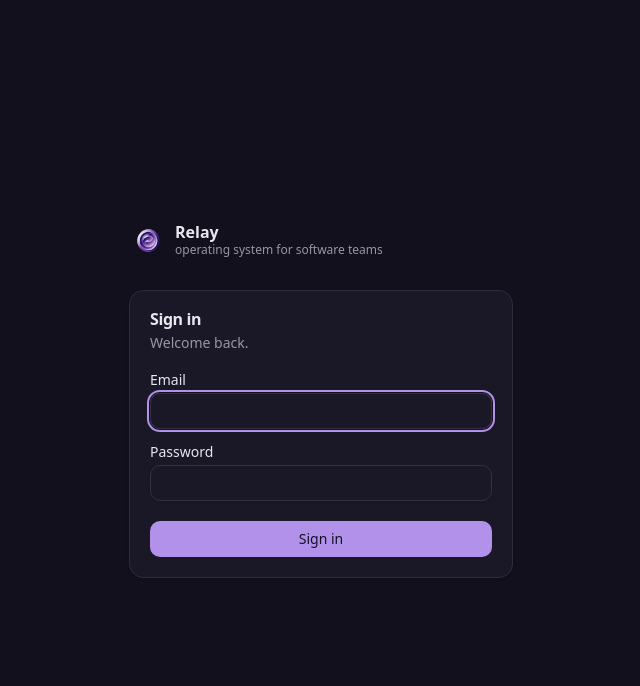
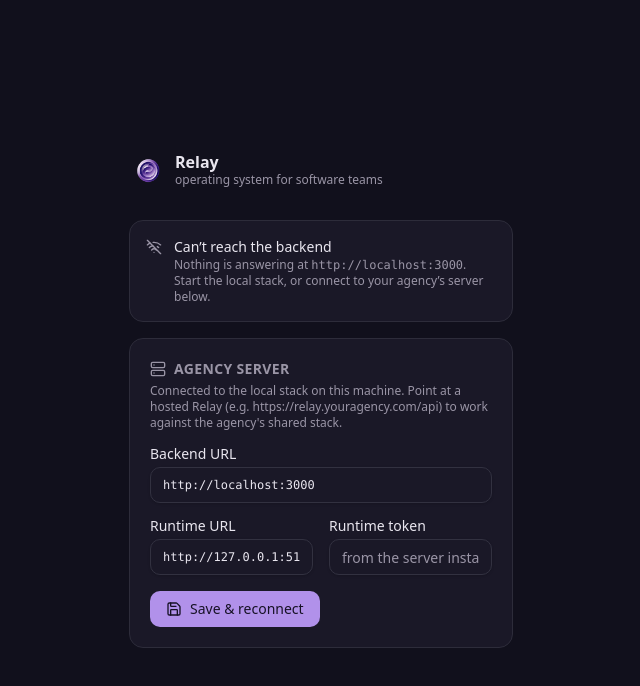
Before and after one commit to termdx/Relay, a React (Vite) app in the folder apps/desktop/: page / in a window 1280 px wide. Shown: the top 686 px of the page, without its empty margins (319-959 px from the left). Built offline with nearby package versions, Linux system fonts and the light colour scheme; no server answers.

Commit message:
fix(desktop): agency-server form reachable pre-auth — fresh installs against a hosted Relay had no path to setup; mirror always refreshes assets

```diff
--- /dev/null
+++ b/apps/desktop/src/components/server-settings.tsx
@@ -0,0 +1,103 @@
+import { Save, Server } from "lucide-react";
+import * as React from "react";
+import { Button } from "@/components/ui/button";
+import { Input } from "@/components/ui/input";
+import { Label } from "@/components/ui/label";
+import { getServerConfig, LOCAL_SERVER, setServerConfig } from "@/lib/api/http";
+import { toast } from "@/lib/toast";
+
+/**
+ * The agency-server connection form. Lives in Settings, and also on the
+ * auth screen — a fresh install pointed at a dead localhost backend must be
+ * able to reach a hosted Relay before it can authenticate at all.
+ */
+export function ServerSettingsCard() {
+  const current = getServerConfig();
+  const [backendUrlValue, setBackendUrlValue] = React.useState(current.backendUrl);
+  const [runtimeUrlValue, setRuntimeUrlValue] = React.useState(current.runtimeUrl);
+  const [token, setToken] = React.useState(current.runtimeToken);
+  const isLocal =
+    backendUrlValue === LOCAL_SERVER.backendUrl &&
+    runtimeUrlValue === LOCAL_SERVER.runtimeUrl;
+
+  function save() {
+    setServerConfig({
+      backendUrl: backendUrlValue.trim() || LOCAL_SERVER.backendUrl,
+      runtimeUrl: runtimeUrlValue.trim() || LOCAL_SERVER.runtimeUrl,
+      runtimeToken: token.trim(),
+    });
+    toast.success("Server saved — reloading to reconnect");
+    setTimeout(() => window.location.reload(), 800);
+  }
+
+  function resetLocal() {
+    setBackendUrlValue(LOCAL_SERVER.backendUrl);
+    setRuntimeUrlValue(LOCAL_SERVER.runtimeUrl);
+    setToken("");
+    setServerConfig(LOCAL_SERVER);
+    toast.success("Back to the local stack — reloading");
+    setTimeout(() => window.location.reload(), 800);
+  }
+
+  return (
+    <section className="rounded-lg border border-border bg-card p-5">
+      <h2 className="mb-1 flex items-center gap-2 text-sm font-semibold uppercase tracking-wide text-muted-foreground">
+        <Server className="size-4" />
+        Agency server
+      </h2>
+      <p className="mb-4 text-xs text-muted-foreground">
+        {isLocal
+          ? "Connected to the local stack on this machine."
+          : "Connected to a remote agency server."}{" "}
+        Point at a hosted Relay (e.g. https://relay.youragency.com/api) to work
+        against the agency's shared stack.
+      </p>
+      <div className="flex flex-col gap-4">
+        <div className="flex flex-col gap-1.5">
+          <Label htmlFor="srv-backend">Backend URL</Label>
+          <Input
+            id="srv-backend"
+            value={backendUrlValue}
+            onChange={(e) => setBackendUrlValue(e.target.value)}
+            placeholder="https://relay.youragency.com/api"
+            className="font-mono text-xs"
+          />
+        </div>
+        <div className="grid grid-cols-2 gap-4">
+          <div className="flex flex-col gap-1.5">
+            <Label htmlFor="srv-runtime">Runtime URL</Label>
+            <Input
+              id="srv-runtime"
+              value={runtimeUrlValue}
+              onChange={(e) => setRuntimeUrlValue(e.target.value)}
+              placeholder="https://relay.youragency.com/runtime"
+              className="font-mono text-xs"
+            />
+          </div>
+          <div className="flex flex-col gap-1.5">
+            <Label htmlFor="srv-token">Runtime token</Label>
+            <Input
+              id="srv-token"
+              type="password"
+              value={token}
+              onChange={(e) => setToken(e.target.value)}
+              placeholder="from the server installer"
+              autoComplete="off"
+            />
+          </div>
+        </div>
+        <div className="flex gap-2">
+          <Button onClick={save}>
+            <Save className="size-4" />
+            Save & reconnect
+          </Button>
+          {!isLocal && (
+            <Button variant="outline" onClick={resetLocal}>
+              Use local stack
+            </Button>
+          )}
+        </div>
+      </div>
+    </section>
+  );
+}
--- a/apps/desktop/src/pages/auth-flow.tsx
+++ b/apps/desktop/src/pages/auth-flow.tsx
@@ -1,6 +1,10 @@
 import { useQuery } from "@tanstack/react-query";
+import { WifiOff } from "lucide-react";
+import * as React from "react";
+import { ServerSettingsCard } from "@/components/server-settings";
+import { Spinner } from "@/components/ui/spinner";
 import { backend } from "@/lib/api/backend";
-import { Spinner } from "@/components/ui/spinner";
+import { getServerConfig } from "@/lib/api/http";
 import { LoginForm } from "@/pages/login";
 import { SetupForm } from "@/pages/setup";
 
@@ -8,11 +12,17 @@ import { SetupForm } from "@/pages/setup";
  * The unauthenticated experience. Asks the backend whether this instance has
  * an owner yet: first run → setup, otherwise → login. One decision, so the
  * self-hosted founder never sees a login box for an account that can't exist.
+ *
+ * If the backend is unreachable (fresh install pointed at localhost with no
+ * local stack), surface that and offer the agency-server form — connecting
+ * to a hosted Relay must be possible before any account exists.
  */
 export function AuthFlow() {
+  const [showServer, setShowServer] = React.useState(false);
   const status = useQuery({
     queryKey: ["auth-status"],
     queryFn: backend.auth.status,
+    retry: 1,
   });
 
   return (
@@ -32,11 +42,38 @@ export function AuthFlow() {
           <div className="flex justify-center py-10 text-muted-foreground">
             <Spinner className="size-5" />
           </div>
+        ) : status.isError ? (
+          <div className="flex flex-col gap-4">
+            <div className="flex items-start gap-3 rounded-lg border border-border bg-card p-4 text-sm">
+              <WifiOff className="mt-0.5 size-4 shrink-0 text-muted-foreground" />
+              <div>
+                <p className="font-medium">Can’t reach the backend</p>
+                <p className="text-xs text-muted-foreground">
+                  Nothing is answering at{" "}
+                  <span className="font-mono">{getServerConfig().backendUrl}</span>.
+                  Start the local stack, or connect to your agency’s server below.
+                </p>
+              </div>
+            </div>
+            <ServerSettingsCard />
+          </div>
+        ) : showServer ? (
+          <ServerSettingsCard />
         ) : status.data?.needsSetup ? (
           <SetupForm />
         ) : (
           <LoginForm />
         )}
+
+        {!status.isLoading && !status.isError && (
+          <button
+            type="button"
+            onClick={() => setShowServer((s) => !s)}
+            className="mt-6 w-full text-center text-xs text-muted-foreground underline-offset-4 hover:underline"
+          >
+            {showServer ? "Back to sign in" : "Connect to an agency server"}
+          </button>
+        )}
       </div>
     </div>
   );
--- a/apps/desktop/src/pages/settings.tsx
+++ b/apps/desktop/src/pages/settings.tsx
@@ -1,18 +1,14 @@
 import { useMutation } from "@tanstack/react-query";
-import { BellRing, Save, Server, Upload, User, X } from "lucide-react";
+import { BellRing, Save, Upload, User, X } from "lucide-react";
 import * as React from "react";
 import { PageHeader } from "@/components/page-header";
+import { ServerSettingsCard } from "@/components/server-settings";
 import { Button } from "@/components/ui/button";
 import { Input } from "@/components/ui/input";
 import { Label } from "@/components/ui/label";
 import { Spinner } from "@/components/ui/spinner";
 import { backend } from "@/lib/api/backend";
-import {
-  ApiError,
-  getServerConfig,
-  LOCAL_SERVER,
-  setServerConfig,
-} from "@/lib/api/http";
+import { ApiError } from "@/lib/api/http";
 import { useAuth } from "@/lib/auth";
 import {
   nativeNotificationsEnabled,
@@ -30,7 +26,7 @@ export function SettingsPage() {
       <div className="flex max-w-xl flex-col gap-8 px-8 py-6">
         <ProfileSection />
         <NotificationsSection />
-        <ServerSection />
+        <ServerSettingsCard />
       </div>
     </>
   );
@@ -139,97 +135,6 @@ function ProfileSection() {
 }
 
 /** Point the desktop at an agency-hosted server instead of localhost. */
-function ServerSection() {
-  const current = getServerConfig();
-  const [backendUrlValue, setBackendUrlValue] = React.useState(current.backendUrl);
-  const [runtimeUrlValue, setRuntimeUrlValue] = React.useState(current.runtimeUrl);
-  const [token, setToken] = React.useState(current.runtimeToken);
-  const isLocal =
-    backendUrlValue === LOCAL_SERVER.backendUrl &&
-    runtimeUrlValue === LOCAL_SERVER.runtimeUrl;
-
-  function save() {
-    setServerConfig({
-      backendUrl: backendUrlValue.trim() || LOCAL_SERVER.backendUrl,
-      runtimeUrl: runtimeUrlValue.trim() || LOCAL_SERVER.runtimeUrl,
-      runtimeToken: token.trim(),
-    });
-    toast.success("Server saved — reloading to reconnect");
-    setTimeout(() => window.location.reload(), 800);
-  }
-
-  function resetLocal() {
-    setBackendUrlValue(LOCAL_SERVER.backendUrl);
-    setRuntimeUrlValue(LOCAL_SERVER.runtimeUrl);
-    setToken("");
-    setServerConfig(LOCAL_SERVER);
-    toast.success("Back to the local stack — reloading");
-    setTimeout(() => window.location.reload(), 800);
-  }
-
-  return (
-    <section className="rounded-lg border border-border bg-card p-5">
-      <h2 className="mb-1 flex items-center gap-2 text-sm font-semibold uppercase tracking-wide text-muted-foreground">
-        <Server className="size-4" />
-        Agency server
-      </h2>
-      <p className="mb-4 text-xs text-muted-foreground">
-        {isLocal
-          ? "Connected to the local stack on this machine."
-          : "Connected to a remote agency server."}{" "}
-        Point at a hosted Relay (e.g. https://relay.youragency.com) to work
-        against the agency's shared stack.
-      </p>
-      <div className="flex flex-col gap-4">
-        <div className="flex flex-col gap-1.5">
-          <Label htmlFor="srv-backend">Backend URL</Label>
-          <Input
-            id="srv-backend"
-            value={backendUrlValue}
-            onChange={(e) => setBackendUrlValue(e.target.value)}
-            placeholder="https://relay.youragency.com"
-            className="font-mono text-xs"
-          />
-        </div>
-        <div className="grid grid-cols-2 gap-4">
-          <div className="flex flex-col gap-1.5">
-            <Label htmlFor="srv-runtime">Runtime URL</Label>
-            <Input
-              id="srv-runtime"
-              value={runtimeUrlValue}
-              onChange={(e) => setRuntimeUrlValue(e.target.value)}
-              placeholder="https://relay.youragency.com/runtime"
-              className="font-mono text-xs"
-            />
-          </div>
-          <div className="flex flex-col gap-1.5">
-            <Label htmlFor="srv-token">Runtime token</Label>
-            <Input
-              id="srv-token"
-              type="password"
-              value={token}
-              onChange={(e) => setToken(e.target.value)}
-              placeholder="from the server installer"
-              autoComplete="off"
-            />
-          </div>
-        </div>
-        <div className="flex gap-2">
-          <Button onClick={save}>
-            <Save className="size-4" />
-            Save & reconnect
-          </Button>
-          {!isLocal && (
-            <Button variant="outline" onClick={resetLocal}>
-              Use local stack
-            </Button>
-          )}
-        </div>
-      </div>
-    </section>
-  );
-}
-
 function NotificationsSection() {
   const [native, setNative] = React.useState(nativeNotificationsEnabled());
   const inTauri = "__TAURI_INTERNALS__" in window;
```
Also changed, not shown: 1 other file (tests, documents, lock files or other folders).
